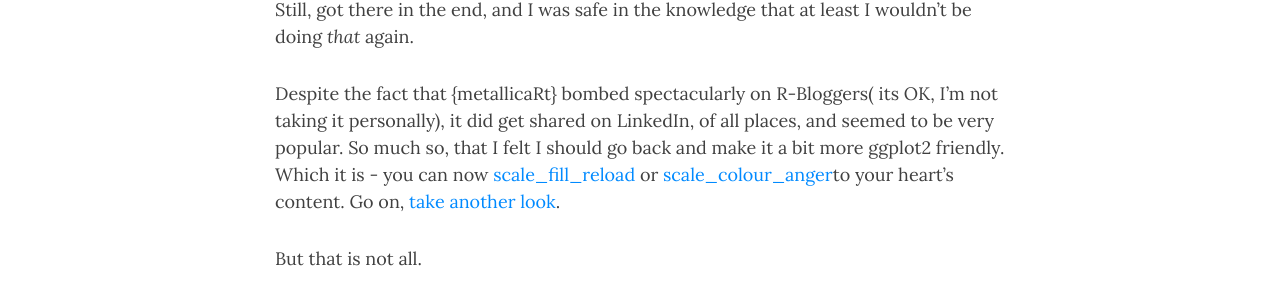
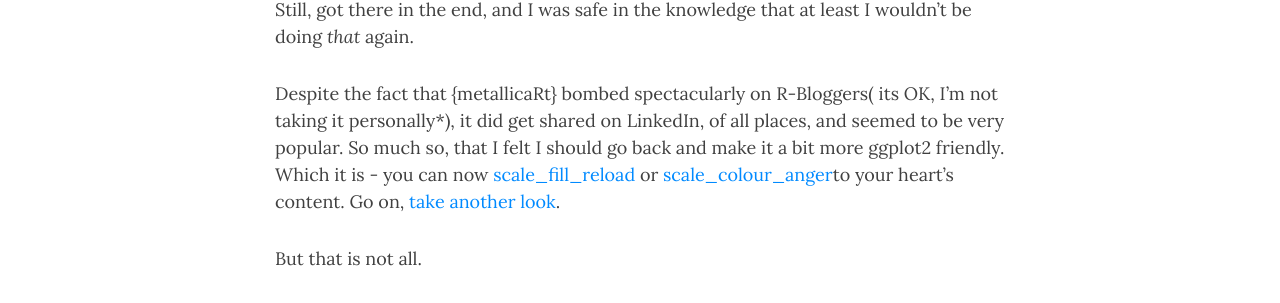
Before and after one commit to johnmackintosh/johnmackintosh.github.io, a Jekyll site: the page built from _posts/2020-10-18-rockthemes.md, in a window 1280 px wide and 900 px high, scrolled down 466 px. Shown: the part 178-481 px from the top of the window. Built offline with Jekyll 4.4.1, drawn with Linux system fonts in a browser that asks for light colours; nearby versions of some CDN libraries; some of the changed text lies outside the part shown.

Commit message:
Update 2020-10-18-rockthemes.md

```diff
--- a/_posts/2020-10-18-rockthemes.md
+++ b/_posts/2020-10-18-rockthemes.md
@@ -14,14 +14,14 @@
 If you'd have asked me a few weeks ago if I wanted to create an R colour palette package, I'd have said "No way".
 
 In fact, I'd have added
-"There are already *MANY* R colour palette packages, some might even say _too many_.
+"There are already **MANY** R colour palette packages, some might even say _too many_.
 The last thing the world needs right now is more R colour palette packages"
 
 Imagine my surprise when I made [metallicaRt](https://johnmackintosh.com/metallicaRt/), even if I did royally mess up the announcement in my last blog post, by originally failing to include working images.
 
 Still, got there in the end, and I was safe in the knowledge that at least I wouldn't be doing *that* again.
 
-Despite the fact that {metallicaRt} bombed spectacularly on  R-Bloggers( its OK, I'm not taking it personally), it did get shared on LinkedIn, of all places, and seemed to be very popular. So much so, that I felt I should go back and make it a bit more ggplot2 friendly.
+Despite the fact that {metallicaRt} bombed spectacularly on  R-Bloggers( its OK, I'm not taking it personally*), it did get shared on LinkedIn, of all places, and seemed to be very popular. So much so, that I felt I should go back and make it a bit more ggplot2 friendly.
 Which it is -  you can now [scale_fill_reload](https://johnmackintosh.com/metallicaRt/reference/reload_pal.html) or [scale_colour_anger](https://johnmackintosh.com/metallicaRt/reference/anger_pal.html)to your heart's content.
 Go on, [take another look](https://johnmackintosh.com/metallicaRt/index.html).
 
```
Also changed, not shown: other parts of _posts/2020-10-18-rockthemes.md (+4 -2 lines).
